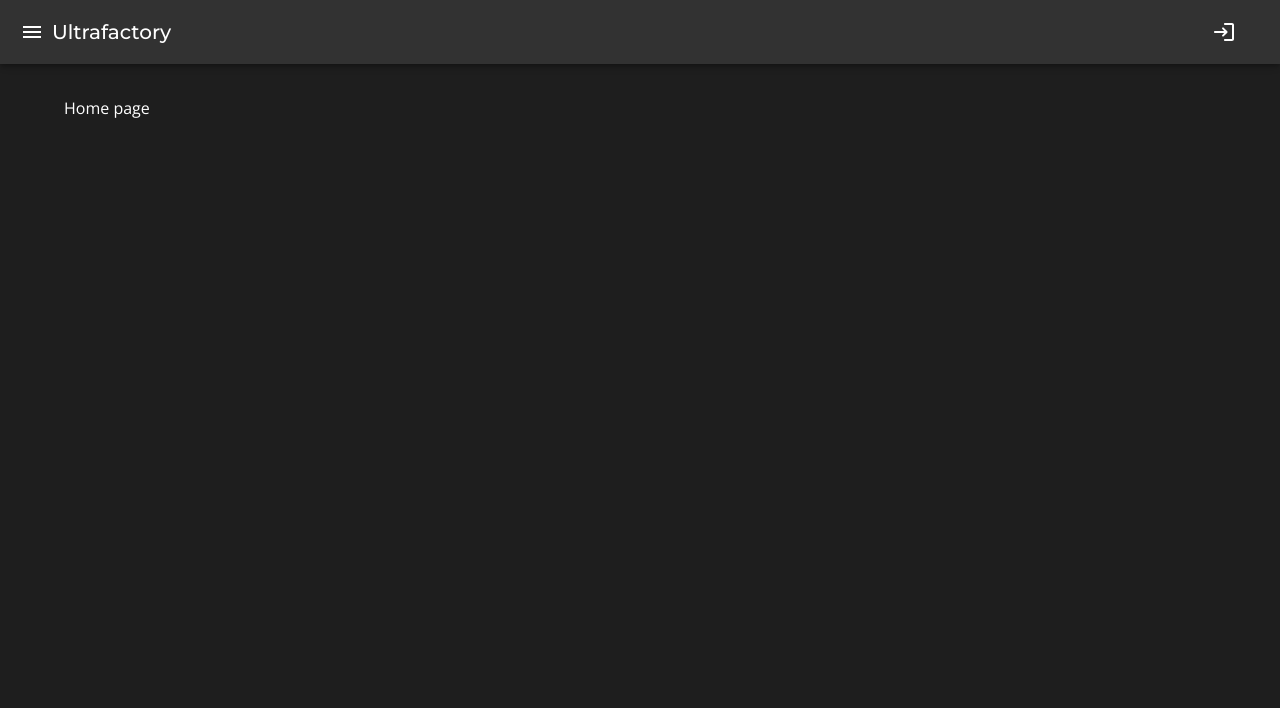
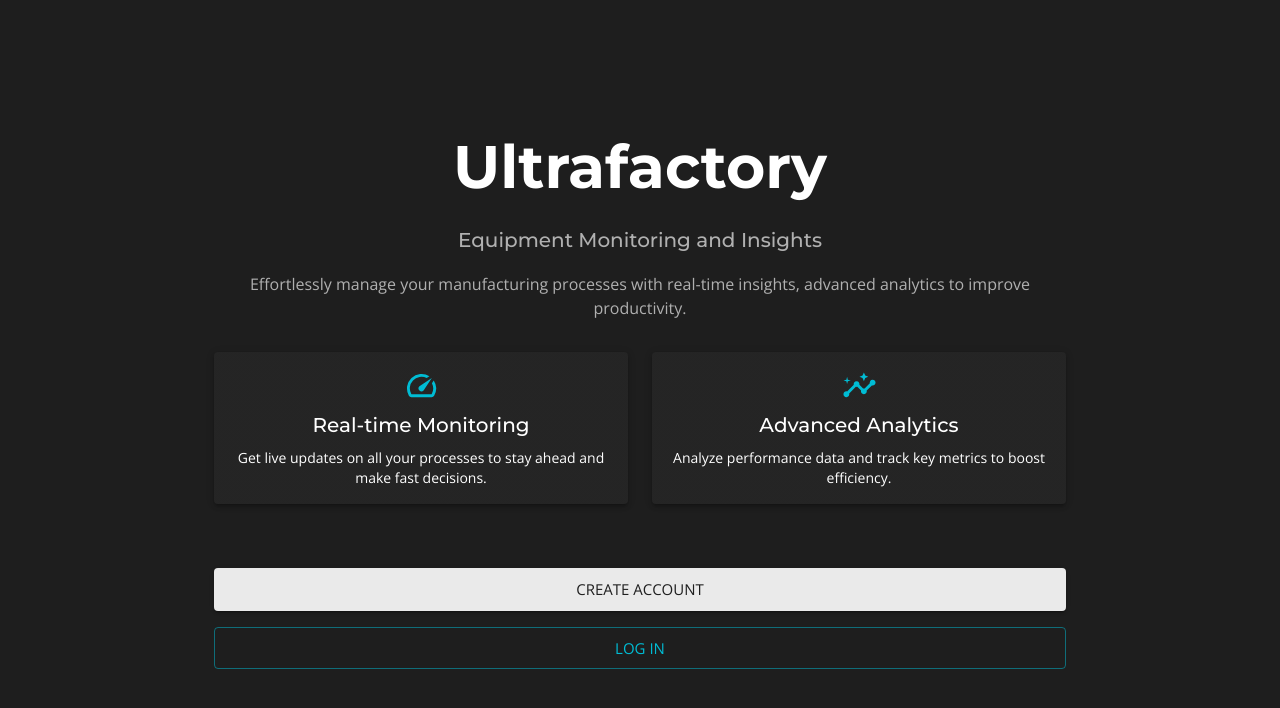
Before and after one commit to lgustavopalmieri/ultrafactory-frontend, a React (Vite) app: page / in a window 1280 px wide. Shown: the top 708 px of the page. Built offline with nearby package versions, Linux system fonts and the light colour scheme.

Commit message:
feat: starts implementing initial page

```diff
--- a/src/App.tsx
+++ b/src/App.tsx
@@ -1,7 +1,14 @@
+import { CssBaseline, ThemeProvider } from "@mui/material"
 import Routes from "./routes"
+import { darkTheme } from "./styles/theme/theme.config"
 
 const App = () => {
-  return <Routes />
+  return (
+    <ThemeProvider theme={darkTheme}>
+      <CssBaseline />
+      <Routes />
+    </ThemeProvider>
+  )
 }
 
 export default App
--- a/src/components/Layout/Drawer.tsx
+++ b/src/components/Layout/Drawer.tsx
@@ -6,11 +6,10 @@ import {
   Box,
   Divider,
   ListItemButton,
-  } from '@mui/material';
-  import CloseIcon from '@mui/icons-material/Close';
-  import { Link } from 'react-router-dom';
-import { MENU_BUTTONS } from '@/constants/menu/menu';
-
+} from "@mui/material"
+import CloseIcon from "@mui/icons-material/Close"
+import { Link } from "react-router-dom"
+import { MENU_BUTTONS } from "@/constants/menu/menu"
 
 interface IDrawerProps {
   toggleDrawer: (open: boolean) => void
@@ -19,17 +18,20 @@ interface IDrawerProps {
 
 const Drawer: React.FunctionComponent<IDrawerProps> = ({
   toggleDrawer,
-    drawerOpen
+  drawerOpen,
 }: IDrawerProps) => {
   return (
-    <MaterialDrawer anchor="left" open={drawerOpen} onClose={() => toggleDrawer(false)}>
+    <MaterialDrawer
+      anchor="left"
+      open={drawerOpen}
+      onClose={() => toggleDrawer(false)}
+    >
       <Box
         sx={{ width: 250 }}
         role="presentation"
         onKeyDown={() => toggleDrawer(false)}
       >
-            {/* Ícone de Fechar Alinhado à Direita */}
-            <Box sx={{ display: 'flex', justifyContent: 'flex-end', p: 1 }}>
+        <Box sx={{ display: "flex", justifyContent: "flex-end", p: 1 }}>
           <IconButton onClick={() => toggleDrawer(false)}>
             <CloseIcon />
           </IconButton>
@@ -37,7 +39,7 @@ const Drawer: React.FunctionComponent<IDrawerProps> = ({
 
         <Divider />
         <List>
-                {MENU_BUTTONS.map((button) => (
+          {MENU_BUTTONS.map(button => (
             <ListItemButton component={Link} to={button.path}>
               <ListItemText primary={button.title} />
             </ListItemButton>
@@ -46,6 +48,6 @@ const Drawer: React.FunctionComponent<IDrawerProps> = ({
       </Box>
     </MaterialDrawer>
   )
-};
+}
 
-export default Drawer;
+export default Drawer
--- a/src/components/Layout/Layout.tsx
+++ b/src/components/Layout/Layout.tsx
@@ -1,34 +1,29 @@
-import { darkTheme } from '@/styles/theme/theme.config';
-import {
-  Container,
-  CssBaseline,
-  ThemeProvider,
-} from '@mui/material';
+import { Container } from "@mui/material"
 
-import { SnackbarProvider } from 'notistack';
-import Menu from './Menu';
+import { SnackbarProvider } from "notistack"
+import Menu from "./Menu"
 
 interface ILayoutProps {
-  children: React.ReactNode;
+  children: React.ReactNode
 }
 
-const Layout: React.FunctionComponent<ILayoutProps> = ({ children }: ILayoutProps) => {
+const Layout: React.FunctionComponent<ILayoutProps> = ({
+  children,
+}: ILayoutProps) => {
   return (
-    <ThemeProvider theme={darkTheme}>
-      <CssBaseline />
+    <>
       <SnackbarProvider
         autoHideDuration={2000}
         maxSnack={3}
-        anchorOrigin={{ vertical: 'top', horizontal: 'right' }}
+        anchorOrigin={{ vertical: "top", horizontal: "right" }}
       >
-       <Menu />
-
-        <Container maxWidth="lg" sx={{ color: 'white', my: 12 }}>
+        <Menu />
+        <Container maxWidth="lg" sx={{ color: "white", my: 12 }}>
           {children}
         </Container>
       </SnackbarProvider>
-    </ThemeProvider>
-  );
-};
+    </>
+  )
+}
 
-export default Layout;
+export default Layout
--- a/src/components/Layout/Menu.tsx
+++ b/src/components/Layout/Menu.tsx
@@ -1,33 +1,28 @@
-import { useState } from 'react';
-import { darkTheme } from '@/styles/theme/theme.config';
-import {
-    AppBar,
-    Toolbar,
-    IconButton,
-    Typography,
-    Button,
-  } from '@mui/material';
-  import LoginRoundedIcon from '@mui/icons-material/LoginRounded';
-  import MenuIcon from '@mui/icons-material/Menu';
-import Drawer from './Drawer';
+import { useState } from "react"
+import { darkTheme } from "@/styles/theme/theme.config"
+import { AppBar, Toolbar, IconButton, Typography, Button } from "@mui/material"
+import LoginRoundedIcon from "@mui/icons-material/LoginRounded"
+import MenuIcon from "@mui/icons-material/Menu"
+import Drawer from "./Drawer"
 
-interface IMenuProps {
+interface IMenuProps {}
 
-}
-
-const Menu: React.FunctionComponent<IMenuProps> = (props) => {
-    const [drawerOpen, setDrawerOpen] = useState(false);
+const Menu: React.FunctionComponent<IMenuProps> = props => {
+  const [drawerOpen, setDrawerOpen] = useState(false)
 
   const toggleDrawer = (open: boolean) => {
-      setDrawerOpen(open);
-    };
+    setDrawerOpen(open)
+  }
   const handleLogin = () => {
-        console.log('Login button clicked');
-      };
+    console.log("Login button clicked")
+  }
 
   return (
     <>
-    <AppBar position="fixed" sx={{ backgroundColor: darkTheme.palette.background.default }}>
+      <AppBar
+        position="fixed"
+        sx={{ backgroundColor: darkTheme.palette.background.default }}
+      >
         <Toolbar>
           <IconButton
             edge="start"
@@ -52,6 +47,6 @@ const Menu: React.FunctionComponent<IMenuProps> = (props) => {
       <Drawer toggleDrawer={toggleDrawer} drawerOpen={drawerOpen} />
     </>
   )
-};
+}
 
-export default Menu;
+export default Menu
--- a/src/constants/menu/menu.ts
+++ b/src/constants/menu/menu.ts
@@ -1,10 +1,6 @@
 export const MENU_BUTTONS = [
-    {
-        path: '/home',
-        title: 'Home'
-    },
-    {
-        path: '/settings',
-        title: 'Settings'
-    },
+  {
+    path: "/home",
+    title: "Home",
+  },
 ]
--- /dev/null
+++ b/src/features/initial-page/InitialPage.tsx
@@ -0,0 +1,94 @@
+import { Box, Button, Typography, Container, Grid, Paper } from "@mui/material"
+import { Link } from "react-router-dom"
+import InsightsIcon from "@mui/icons-material/Insights"
+import SpeedIcon from "@mui/icons-material/Speed"
+
+interface IInitialPageProps {}
+
+const InitialPage: React.FunctionComponent<IInitialPageProps> = props => {
+  return (
+    <Container maxWidth="md">
+      <Box
+        sx={{
+          display: "flex",
+          flexDirection: "column",
+          justifyContent: "center",
+          alignItems: "center",
+          height: "100vh",
+          textAlign: "center",
+        }}
+      >
+        <Typography
+          variant="h2"
+          gutterBottom
+          sx={{ fontFamily: "Montserrat, Arial", fontWeight: "bold" }}
+        >
+          Ultrafactory
+        </Typography>
+
+        <Typography variant="h6" color="textSecondary" paragraph>
+          Equipment Monitoring and Insights
+        </Typography>
+
+        <Typography variant="body1" color="textSecondary" sx={{ mb: 4 }}>
+          Effortlessly manage your manufacturing processes with real-time
+          insights, advanced analytics to improve productivity.
+        </Typography>
+
+        <Grid container spacing={3} sx={{ mb: 4 }}>
+          <Grid item xs={12} sm={6}>
+            <Paper elevation={3} sx={{ p: 2 }}>
+              <SpeedIcon fontSize="large" color="secondary" />
+              <Typography variant="h6" gutterBottom>
+                Real-time Monitoring
+              </Typography>
+              <Typography variant="body2">
+                Get live updates on all your processes to stay ahead and make
+                fast decisions.
+              </Typography>
+            </Paper>
+          </Grid>
+
+          <Grid item xs={12} sm={6}>
+            <Paper elevation={3} sx={{ p: 2 }}>
+              <InsightsIcon fontSize="large" color="secondary" />
+              <Typography variant="h6" gutterBottom>
+                Advanced Analytics
+              </Typography>
+              <Typography variant="body2">
+                Analyze performance data and track key metrics to boost
+                efficiency.
+              </Typography>
+            </Paper>
+          </Grid>
+        </Grid>
+
+        <Box sx={{ mt: 4, width: "100%" }}>
+          <Button
+            variant="contained"
+            color="primary"
+            size="large"
+            component={Link}
+            to="/signup"
+            sx={{ mb: 2, width: "100%" }}
+          >
+            Create Account
+          </Button>
+
+          <Button
+            variant="outlined"
+            color="secondary"
+            size="large"
+            component={Link}
+            to="/login"
+            sx={{ width: "100%" }}
+          >
+            Log In
+          </Button>
+        </Box>
+      </Box>
+    </Container>
+  )
+}
+
+export default InitialPage
--- a/src/routes.tsx
+++ b/src/routes.tsx
@@ -7,14 +7,17 @@ import {
 } from "react-router-dom"
 import Home from "./features/home/Home"
 import Layout from "./components/Layout/Layout"
+import InitialPage from "./features/initial-page/InitialPage"
 
 function AppRoutes() {
-
   const router = createBrowserRouter(
     createRoutesFromElements(
-    <Route element={<Layout children={< Outlet/>} data-testid="app" />}>
-      <Route path="/" element={<Home />} />
-    </Route>
+      <Route>
+        <Route path="/" element={<InitialPage />} />
+        <Route element={<Layout children={<Outlet />} data-testid="app" />}>
+          <Route path="/home" element={<Home />} />
+        </Route>
+      </Route>,
     ),
   )
 
@@ -22,9 +25,7 @@ function AppRoutes() {
 }
 
 function Routes() {
-  return (
-    <AppRoutes />
-  )
+  return <AppRoutes />
 }
 
 export default Routes
--- a/src/styles/theme/theme.config.ts
+++ b/src/styles/theme/theme.config.ts
@@ -1,38 +1,38 @@
-import { createTheme } from "@mui/material";
+import { createTheme } from "@mui/material"
 
 export const darkTheme = createTheme({
-    typography:{
-        fontFamily: 'Open Sans, Arial, sans-serif',
+  typography: {
+    fontFamily: "Open Sans, Arial, sans-serif",
     h6: {
-            fontFamily: 'Montserrat, Arial, sans-serif',
+      fontFamily: "Montserrat, Arial, sans-serif",
     },
   },
   palette: {
     background: {
-        default: "#1E1E1E", // ou "#181818"
+      default: "#1E1E1E",
     },
     mode: "dark",
     primary: {
-        main: "#EAEAEA", // Cinza muito claro
+      main: "#EAEAEA",
     },
     secondary: {
-        main: "#FF3D00", // Vermelho vibrante
+      main: "#00bcd4",
     },
     text: {
-        primary: "#FFFFFF", // Texto principal em branco
-        secondary: "#B0B0B0", // Texto secundário em cinza claro
+      primary: "#FFFFFF",
+      secondary: "#B0B0B0",
     },
     info: {
-        main: "#2196F3", // Azul padrão
+      main: "#2196F3",
     },
     success: {
-        main: "#4CAF50", // Verde
+      main: "#4CAF50",
     },
     warning: {
-        main: "#FF9800", // Laranja
+      main: "#FF9800",
     },
     error: {
-        main: "#F44336", // Vermelho
+      main: "#F44336",
     },
   },
-  });
+})
```
Also changed, not shown: src/public/logo.webp (added). Lines whose indentation alone changed are shown as unchanged.
